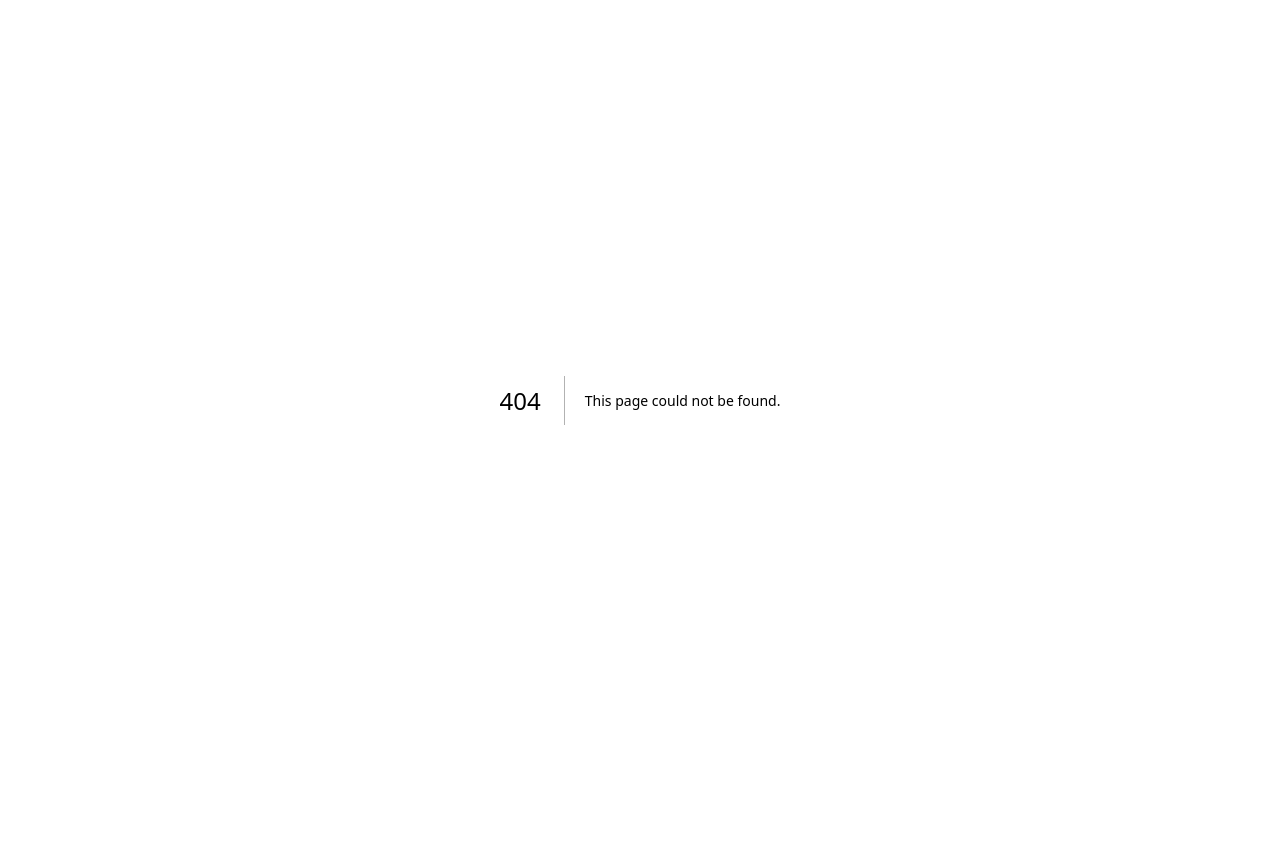
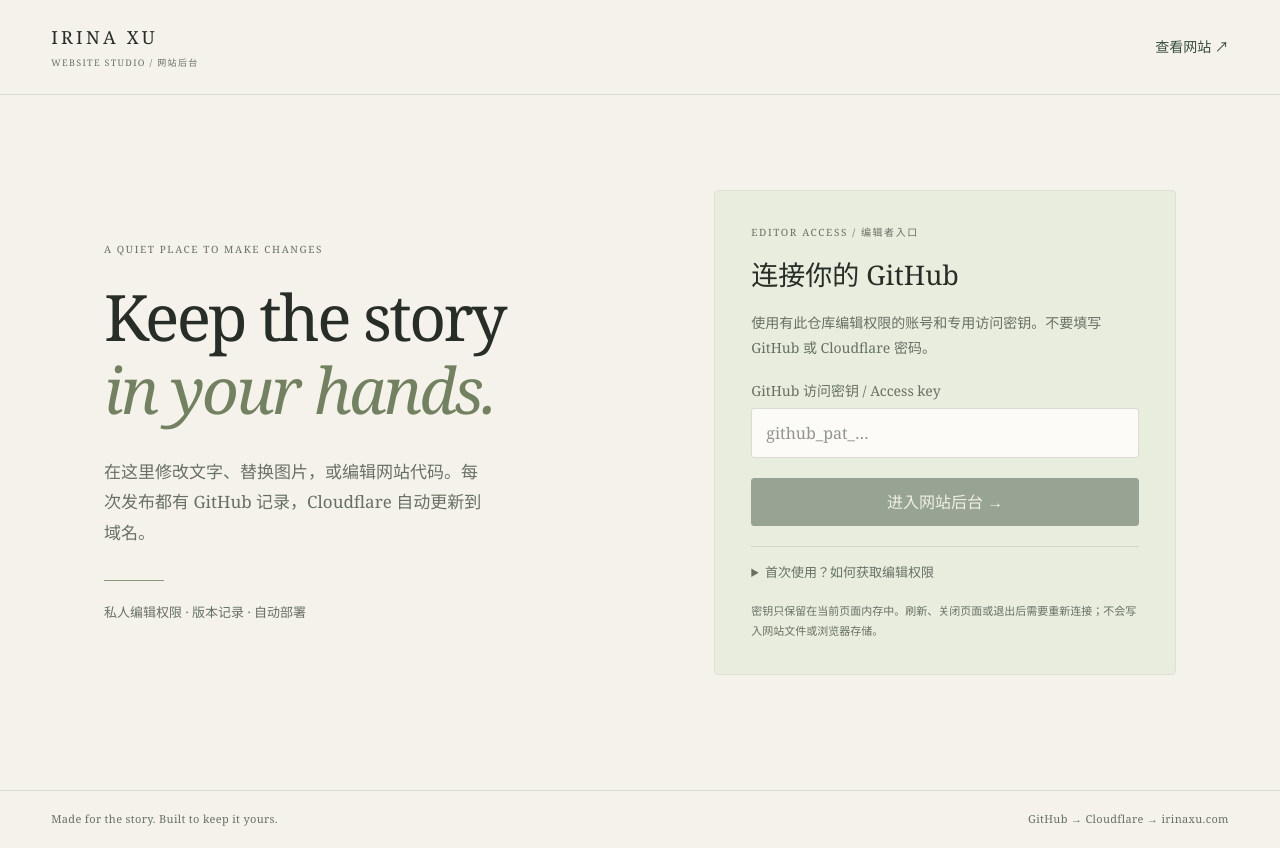
Before and after one commit to Abbthan/irinaxu, a Next.js app: page /admin in a window 1280 px wide. Before the commit this address had no page. Before the commit the page ends 800 px from the top, so only its background shows below. Built offline with nearby package versions, Linux system fonts and the light colour scheme.

Commit message:
Publish domain-hosted website admin at /admin

```diff
--- /dev/null
+++ b/src/app/admin/page.tsx
@@ -0,0 +1,10 @@
+import type { Metadata } from "next";
+import { AdminEditor } from "@/components/admin-editor";
+
+export const metadata: Metadata = {
+  title: "Website studio — Irina",
+  robots: { index: false, follow: false },
+};
+export default function AdminPage() {
+  return <AdminEditor />;
+}
```
